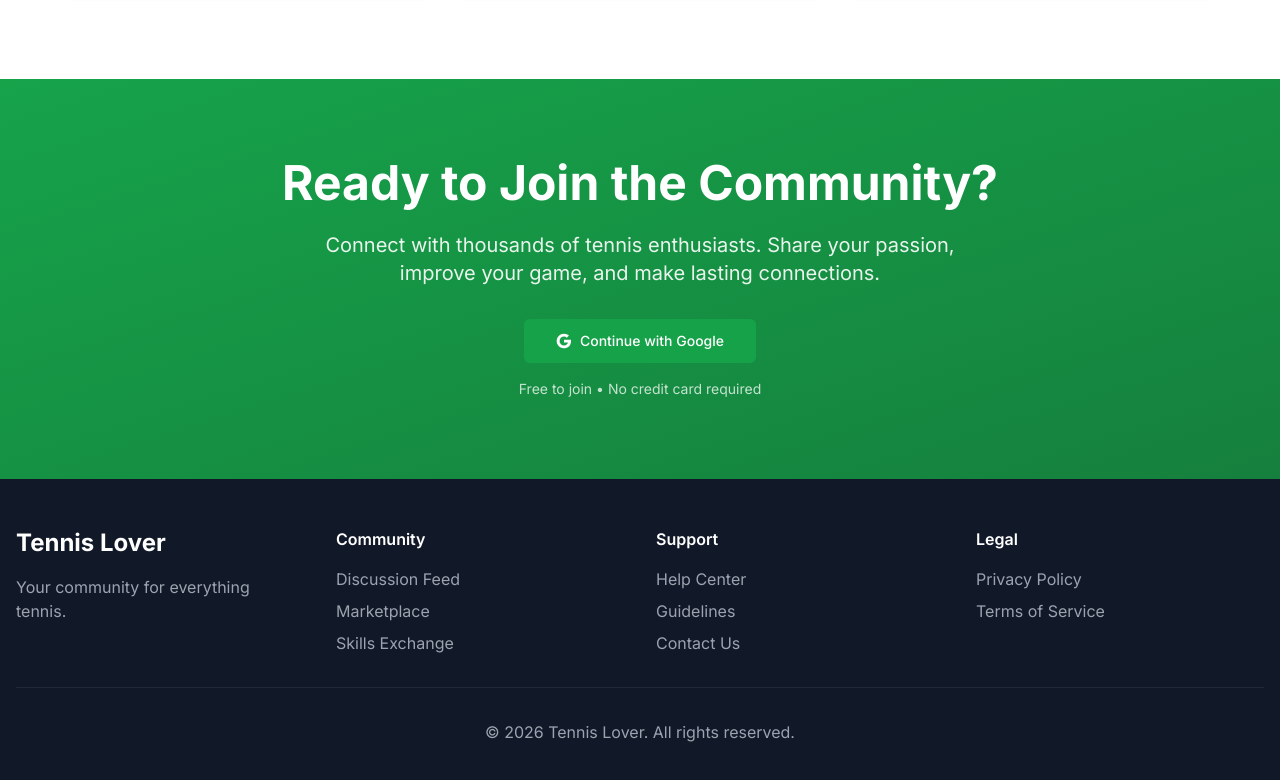
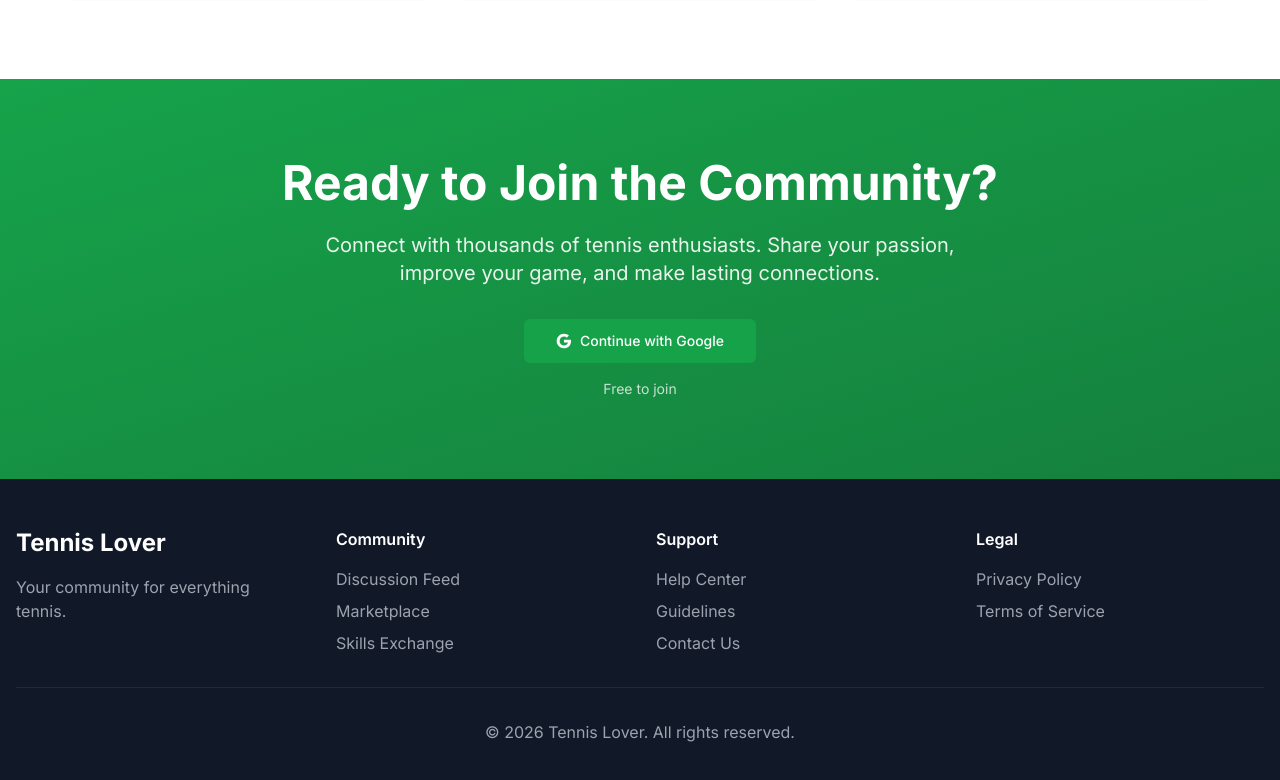
Before and after one commit to mycguo/tennislover, a Next.js app: page / in a window 1280 px wide. Shown: the part 2669-3449 px from the top of the page. Built offline with nearby package versions, Linux system fonts and the light colour scheme; no server answers.

Commit message:
Remove 'No credit card required' text from CTA

```diff
--- a/src/components/landing/CTA.tsx
+++ b/src/components/landing/CTA.tsx
@@ -14,7 +14,7 @@ export default function CTA() {
         </p>
         <AuthButton variant="default" size="lg" />
         <p className="mt-4 text-sm opacity-75">
-          Free to join • No credit card required
+          Free to join
         </p>
       </div>
     </section>
```
